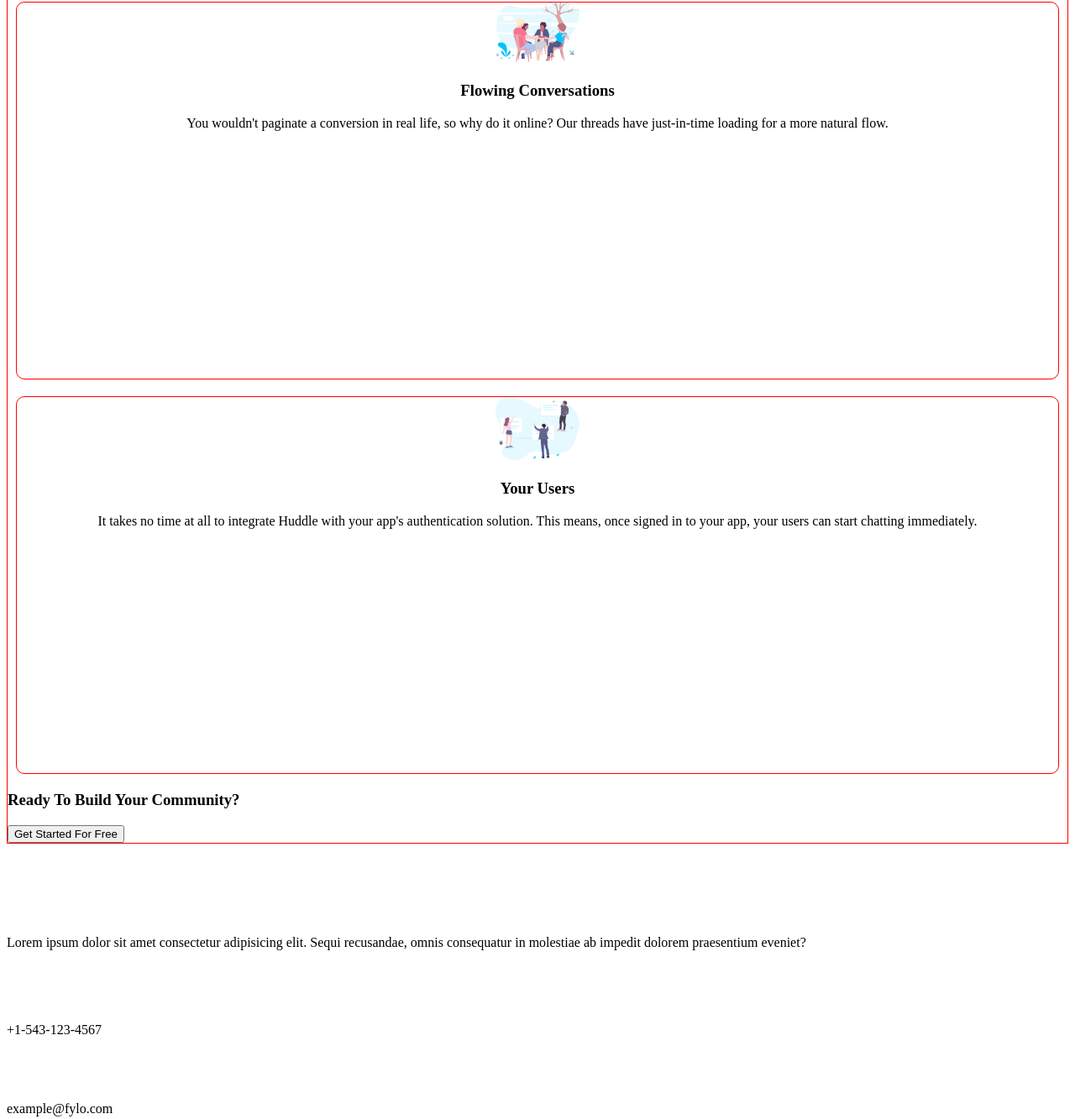
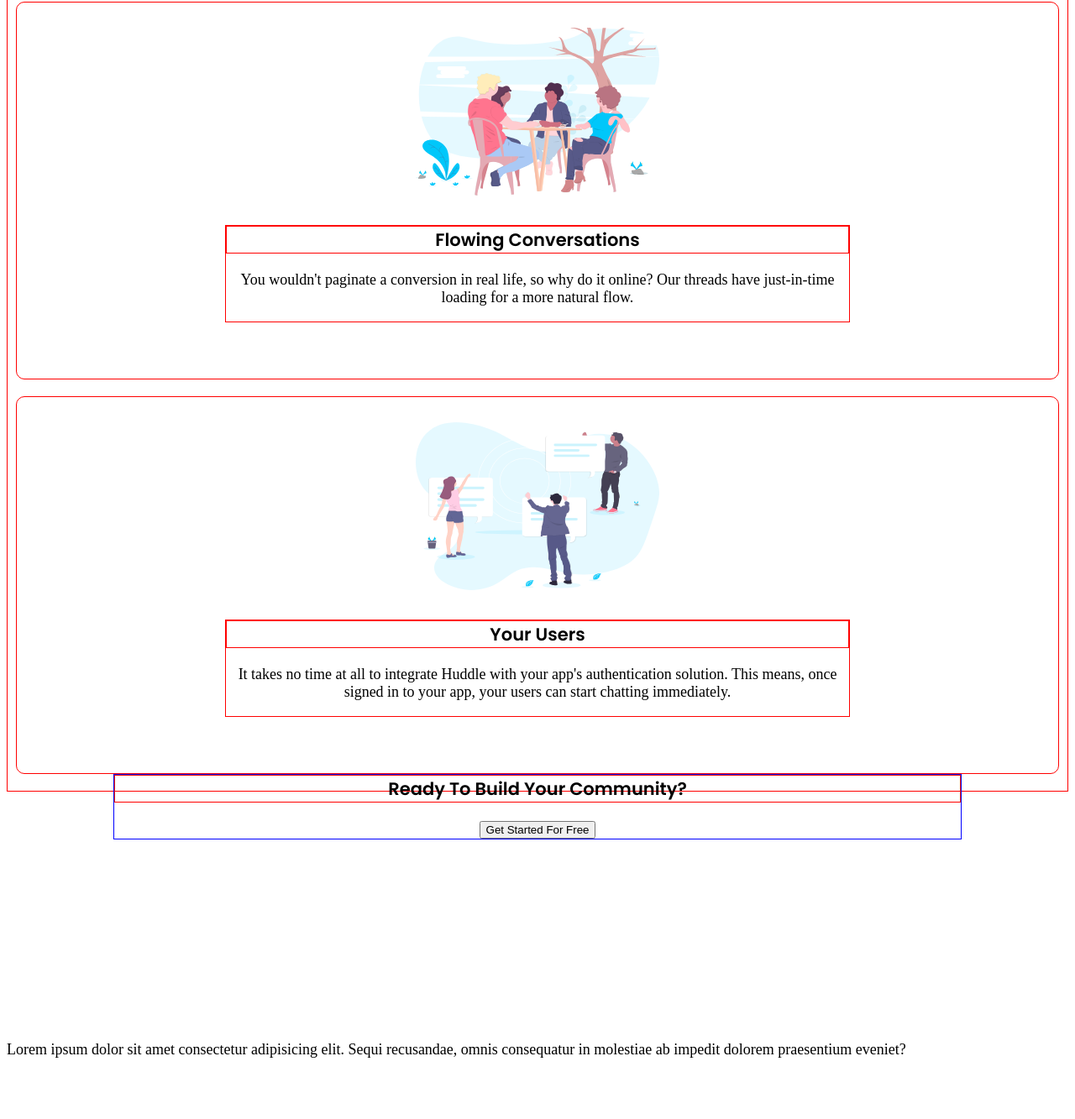
Before and after one commit to ck-alt/2.Responsivess-and-Media-Queries-Task, a plain HTML site: page index.html in a window 1280 px wide. Shown: the part 1027-2360 px from the top of the page at 84% size. Drawn offline with Linux system fonts and the light colour scheme.

Commit message:
Responsive Design

```diff
--- a/index.css
+++ b/index.css
@@ -4,6 +4,7 @@
 
 body {
     padding: 0px;
+    font-size: 18px;
 }
 
 header {
@@ -58,6 +59,8 @@ nav>button {
 main {
     border: 1px solid red;
     width: 100%;
+    position: relative;
+    z-index: 0px;
 }
 
 .center2:first-child {
@@ -72,4 +75,36 @@ main {
     border-radius: 10px;
     margin-left: 10px;
     margin-right: 10px;
+    padding-bottom: 20px;
 }
+
+.image {
+    margin-top: 30px;
+}
+
+.txt {
+    border: 1px solid red;
+    width: 60%;
+    margin: 30px auto 20px auto;
+}
+
+main h3 {
+    margin-top: 0px;
+    border: 1px red solid;
+    font-family: 'Poppins', sans-serif;
+}
+
+#relative {
+    position: relative;
+    z-index: 0;
+}
+
+#move {
+    border: 1px solid blue;
+    position: absolute;
+    z-index: 10;
+    top: -20px;
+    text-align: center;
+    left: 10%;
+    right: 10%;
+}
--- a/index.html
+++ b/index.html
@@ -8,6 +8,7 @@
     <title>Landing Page</title>
     <link rel="stylesheet" href="https://cdnjs.cloudflare.com/ajax/libs/font-awesome/4.7.0/css/font-awesome.min.css">
     <link rel="stylesheet" href="index.css">
+    <link href="https://fonts.googleapis.com/css2?family=Big+Shoulders+Display:wght@700&family=Poppins:wght@600&display=swap" rel="stylesheet">
 </head>
 
 <body>
@@ -34,34 +35,34 @@
     </header>
     <main>
         <div class="center2">
-            <div>
-                <img src="images/illustration-grow-together.svg" alt="illustration-grow-together" width="100">
+            <div class="image">
+                <img src="images/illustration-grow-together.svg" alt="illustration-grow-together" width="290" height="200px">
             </div>
-            <div>
+            <div class="txt">
                 <h3>Grow Together</h3>
                 <p>Generate meanimgful discussions with your audience and build a strong, loyal community. Think of the insightful conversations you miss out on with a feedback form.</p>
             </div>
         </div>
         <div class="center2">
-            <div>
-                <img src="images/illustration-flowing-conversation.svg" alt="illustration-flowing-conversation" width="100">
+            <div class="image">
+                <img src="images/illustration-flowing-conversation.svg" alt="illustration-flowing-conversation" width="290" height="200">
             </div>
-            <div>
+            <div class="txt">
                 <h3>Flowing Conversations</h3>
                 <p>You wouldn't paginate a conversion in real life, so why do it online? Our threads have just-in-time loading for a more natural flow.</p>
             </div>
         </div>
         <div class="center2">
-            <div>
-                <img src="images/illustration-your-users.svg" alt="illustration-your-users" width="100">
+            <div class="image">
+                <img src="images/illustration-your-users.svg" alt="illustration-your-users" width="290" height="200">
             </div>
-            <div>
+            <div class="txt">
                 <h3>Your Users</h3>
                 <p>It takes no time at all to integrate Huddle with your app's authentication solution. This means, once signed in to your app, your users can start chatting immediately.</p>
             </div>
         </div>
         <div id="relative">
-            <div>
+            <div id="move">
                 <h3>Ready To Build Your Community?</h3>
                 <button>Get Started For Free</button>
             </div>
@@ -70,7 +71,7 @@
     <footer>
         <div>
             <div>
-                <img src="images/logo2.svg" alt="" width="100">
+                <img src="images/logo2.svg" alt="" width="290" height="200">
                 <div>
                     <img src="images/icon-location.svg" alt="" width="50">
                     <p>
```
